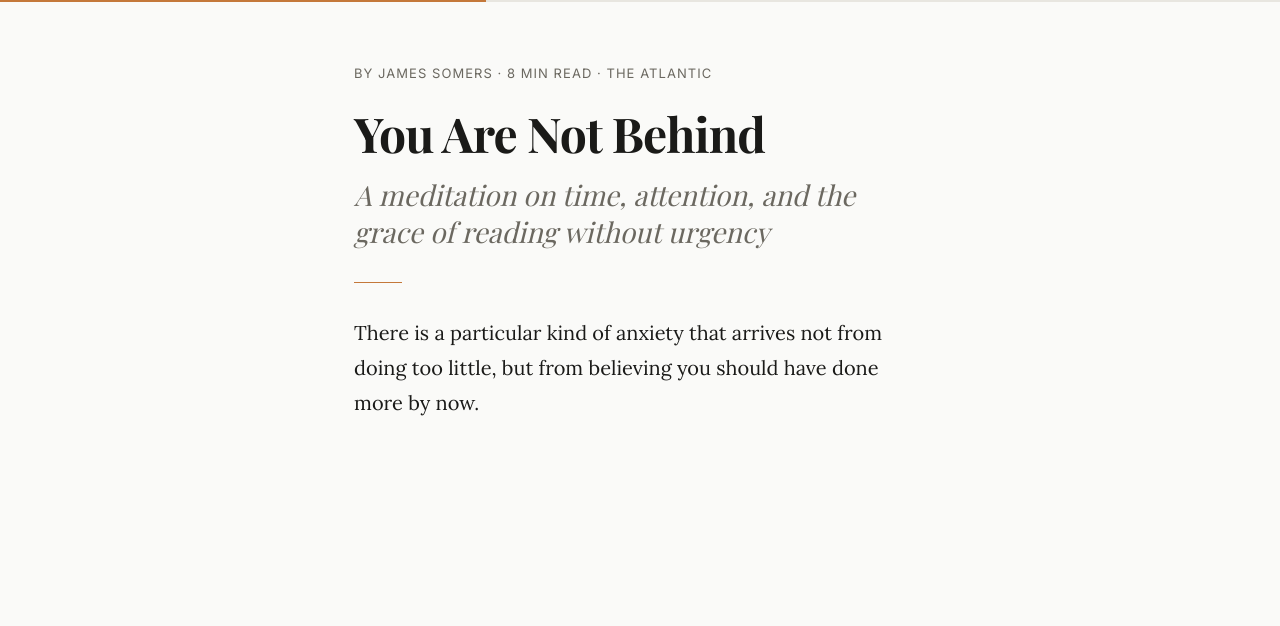
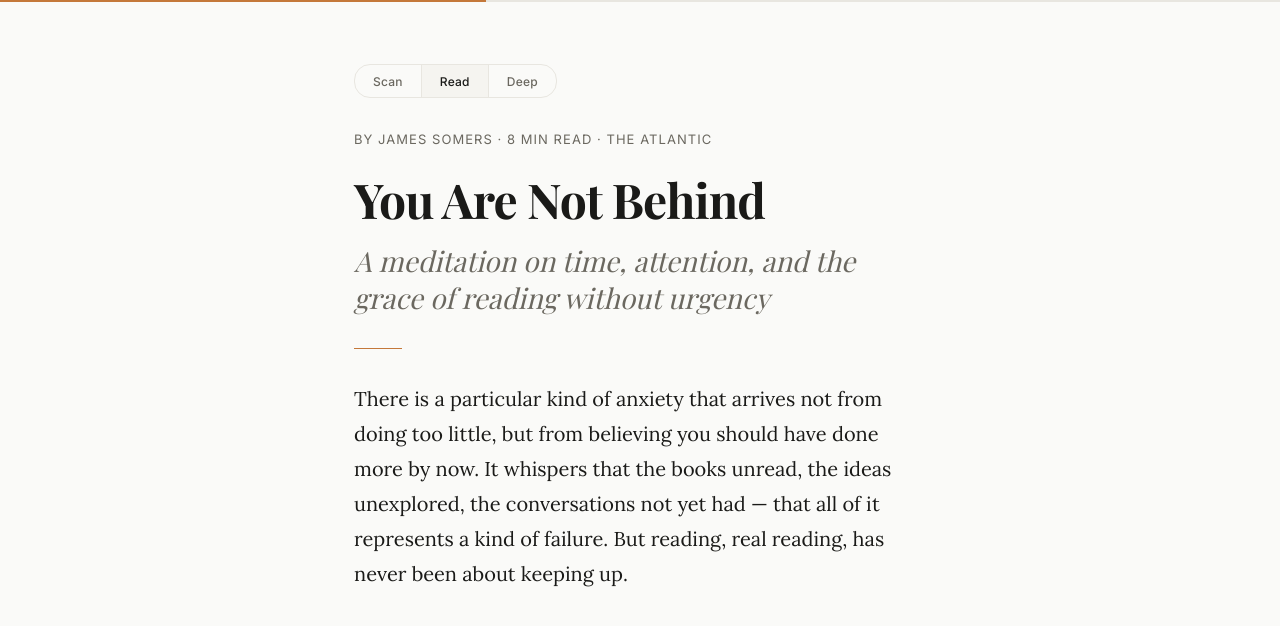
Before and after one commit to juideorankar23-blip/Readscape, a React (Vite) app: page / in a window 1280 px wide. Shown: the top 626 px of the page. Built offline with nearby package versions, Linux system fonts and the light colour scheme; a web font is replaced by a local one.

Commit message:
feat: PostureSwitcher component with controlled value and data-posture binding

```diff
--- a/src/App.jsx
+++ b/src/App.jsx
@@ -1,12 +1,21 @@
+import { useState } from 'react'
 import ProgressBar from './components/ProgressBar/ProgressBar'
+import PostureSwitcher from './components/PostureSwitcher/PostureSwitcher'
 
 function App() {
+  const [posture, setPosture] = useState('read')
+
   return (
-    <>
+    <div data-posture={posture}>
       <div style={{ position: 'fixed', top: 0, left: 0, right: 0, zIndex: 10 }}>
         <ProgressBar progress={38} />
       </div>
+
       <div style={{ padding: 'var(--rs-space-7)', maxWidth: '700px', margin: '0 auto' }}>
+        <div style={{ marginBottom: 'var(--rs-space-5)' }}>
+          <PostureSwitcher value={posture} onChange={setPosture} />
+        </div>
+
         <p className="rs-article-byline">BY JAMES SOMERS · 8 MIN READ · THE ATLANTIC</p>
         <h1 className="rs-article-title" style={{ marginTop: 'var(--rs-space-4)' }}>
           You Are Not Behind
@@ -17,10 +26,13 @@ function App() {
         <div style={{ width: '48px', height: '1px', background: 'var(--rs-accent)', margin: 'var(--rs-space-5) 0' }} />
         <p className="rs-article-body">
           There is a particular kind of anxiety that arrives not from doing too little,
-          but from believing you should have done more by now.
+          but from believing you should have done more by now. It whispers that the books
+          unread, the ideas unexplored, the conversations not yet had — that all of it
+          represents a kind of failure. But reading, real reading, has never been about
+          keeping up.
         </p>
       </div>
-    </>
+    </div>
   )
 }
 
--- a/src/components/PostureSwitcher/PostureSwitcher.css
+++ b/src/components/PostureSwitcher/PostureSwitcher.css
@@ -0,0 +1,36 @@
+.rs-posture {
+  display: inline-flex;
+  align-items: center;
+  border: 1px solid var(--rs-border);
+  border-radius: 16px;
+  overflow: hidden;
+  background-color: transparent;
+}
+
+.rs-posture__segment {
+  font-family: var(--rs-font-ui);
+  font-weight: 500;
+  font-size: 12px;
+  letter-spacing: 0.02em;
+  color: var(--rs-muted);
+  padding: 6px 18px;
+  height: 32px;
+  background-color: transparent;
+  border: none;
+  cursor: pointer;
+  transition: color var(--rs-duration-fast) var(--rs-ease),
+              background-color var(--rs-duration-fast) var(--rs-ease);
+}
+
+.rs-posture__segment:hover {
+  color: var(--rs-text);
+}
+
+.rs-posture__segment--active {
+  background-color: var(--rs-surface);
+  color: var(--rs-text);
+}
+
+.rs-posture__segment + .rs-posture__segment {
+  border-left: 1px solid var(--rs-border);
+}
--- a/src/components/PostureSwitcher/PostureSwitcher.jsx
+++ b/src/components/PostureSwitcher/PostureSwitcher.jsx
@@ -0,0 +1,35 @@
+import './PostureSwitcher.css'
+
+const POSTURES = [
+  { id: 'scan', label: 'Scan' },
+  { id: 'read', label: 'Read' },
+  { id: 'deep', label: 'Deep' },
+]
+
+function PostureSwitcher({ value = 'read', onChange }) {
+  return (
+    <div
+      className="rs-posture"
+      role="radiogroup"
+      aria-label="Reading posture"
+    >
+      {POSTURES.map((posture) => {
+        const isActive = posture.id === value
+        return (
+          <button
+            key={posture.id}
+            type="button"
+            role="radio"
+            aria-checked={isActive}
+            className={`rs-posture__segment ${isActive ? 'rs-posture__segment--active' : ''}`}
+            onClick={() => onChange?.(posture.id)}
+          >
+            {posture.label}
+          </button>
+        )
+      })}
+    </div>
+  )
+}
+
+export default PostureSwitcher
```
